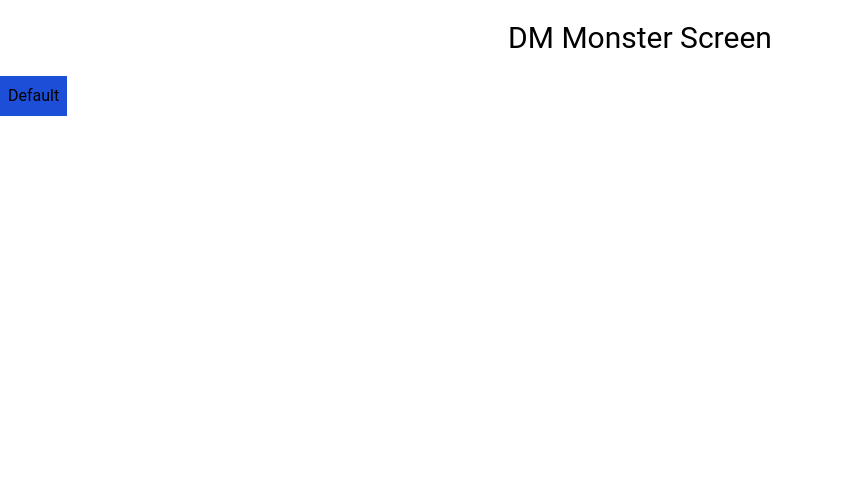
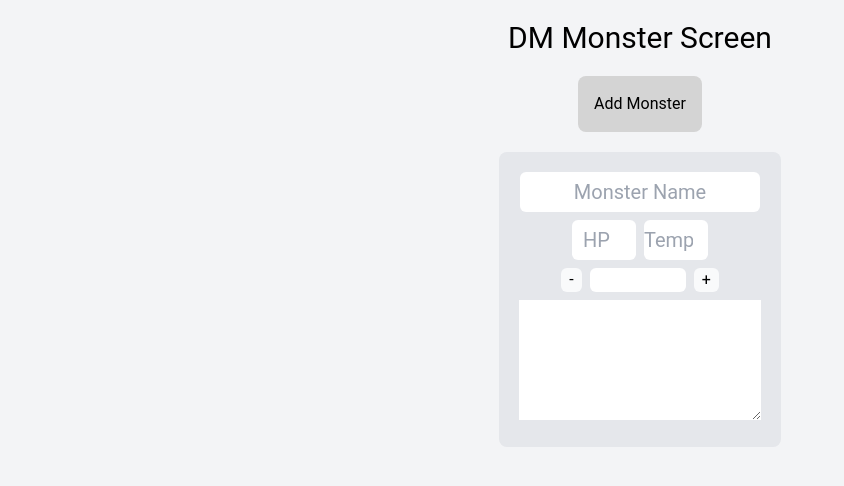
Before and after one commit to odylic/nextjs-dm-monster-screen, a Next.js app: page / in a window 1280 px wide. Shown: the top 486 px of the page, without its empty margins (0-844 px from the left). Built offline with nearby package versions, Linux system fonts and the light colour scheme.

Commit message:
feat: added basic of the monster card

```diff
--- a/pages/index.tsx
+++ b/pages/index.tsx
@@ -1,16 +1,16 @@
 import useStore from "../store/store";
+import MonsterCard from "../src/components/MonsterCard";
 
 export default function Home() {
   const color = useStore((state: any) => state.color);
   const changeColor = useStore((state: any) => state.changeColor);
   return (
-    <div>
-      <h1 className=" text-3xl text-center m-5">
-        DM Monster Screen
-      </h1>
-      <button className={`text-${color} bg-blue-700 p-2`} onClick={changeColor}>
-        <h1>Default</h1>
+    <div className="flex flex-col items-center bg-gray-100 h-screen">
+      <h1 className="text-3xl m-5">DM Monster Screen</h1>
+      <button className="rounded-lg bg-neutral-300 p-4" onClick={changeColor}>
+        Add Monster
       </button>
+      <MonsterCard />
     </div>
   );
 }
--- /dev/null
+++ b/src/components/MonsterCard.tsx
@@ -0,0 +1,36 @@
+const MonsterCard = () => {
+  return (
+    <div className="bg-gray-200 p-5 rounded-lg m-5 text-center">
+      <div>
+        <input
+          type="text"
+          className="text-center text-xl w-60 h-10 rounded-md"
+          placeholder="Monster Name"
+        />
+      </div>
+      <div className="mt-2">
+        <input
+          type="number"
+          className="w-16 h-10 text-center text-xl rounded-md mr-2"
+          min="0"
+          placeholder="HP"
+        />
+        <input
+          type="number"
+          className="text-center text-xl rounded-md w-16 h-10"
+          placeholder="Temp"
+          min="0"
+        />
+      </div>
+      <div className="m-2">
+        <button className="bg-gray-50 px-2 rounded-md">-</button>
+        <input type="number" className="mx-2 w-24 text-center rounded-md" />
+        <button className="bg-gray-50 px-2 rounded-md">+</button>
+      </div>
+
+      <textarea className="resize" id="text" cols="25" rows="5"></textarea>
+    </div>
+  );
+};
+
+export default MonsterCard;
--- a/styles/Home.module.css
+++ /dev/null
@@ -1,278 +0,0 @@
-.main {
-  display: flex;
-  flex-direction: column;
-  justify-content: space-between;
-  align-items: center;
-  padding: 6rem;
-  min-height: 100vh;
-}
-
-.description {
-  display: inherit;
-  justify-content: inherit;
-  align-items: inherit;
-  font-size: 0.85rem;
-  max-width: var(--max-width);
-  width: 100%;
-  z-index: 2;
-  font-family: var(--font-mono);
-}
-
-.description a {
-  display: flex;
-  justify-content: center;
-  align-items: center;
-  gap: 0.5rem;
-}
-
-.description p {
-  position: relative;
-  margin: 0;
-  padding: 1rem;
-  background-color: rgba(var(--callout-rgb), 0.5);
-  border: 1px solid rgba(var(--callout-border-rgb), 0.3);
-  border-radius: var(--border-radius);
-}
-
-.code {
-  font-weight: 700;
-  font-family: var(--font-mono);
-}
-
-.grid {
-  display: grid;
-  grid-template-columns: repeat(4, minmax(25%, auto));
-  width: var(--max-width);
-  max-width: 100%;
-}
-
-.card {
-  padding: 1rem 1.2rem;
-  border-radius: var(--border-radius);
-  background: rgba(var(--card-rgb), 0);
-  border: 1px solid rgba(var(--card-border-rgb), 0);
-  transition: background 200ms, border 200ms;
-}
-
-.card span {
-  display: inline-block;
-  transition: transform 200ms;
-}
-
-.card h2 {
-  font-weight: 600;
-  margin-bottom: 0.7rem;
-}
-
-.card p {
-  margin: 0;
-  opacity: 0.6;
-  font-size: 0.9rem;
-  line-height: 1.5;
-  max-width: 30ch;
-}
-
-.center {
-  display: flex;
-  justify-content: center;
-  align-items: center;
-  position: relative;
-  padding: 4rem 0;
-}
-
-.center::before {
-  background: var(--secondary-glow);
-  border-radius: 50%;
-  width: 480px;
-  height: 360px;
-  margin-left: -400px;
-}
-
-.center::after {
-  background: var(--primary-glow);
-  width: 240px;
-  height: 180px;
-  z-index: -1;
-}
-
-.center::before,
-.center::after {
-  content: '';
-  left: 50%;
-  position: absolute;
-  filter: blur(45px);
-  transform: translateZ(0);
-}
-
-.logo,
-.thirteen {
-  position: relative;
-}
-
-.thirteen {
-  display: flex;
-  justify-content: center;
-  align-items: center;
-  width: 75px;
-  height: 75px;
-  padding: 25px 10px;
-  margin-left: 16px;
-  transform: translateZ(0);
-  border-radius: var(--border-radius);
-  overflow: hidden;
-  box-shadow: 0px 2px 8px -1px #0000001a;
-}
-
-.thirteen::before,
-.thirteen::after {
-  content: '';
-  position: absolute;
-  z-index: -1;
-}
-
-/* Conic Gradient Animation */
-.thirteen::before {
-  animation: 6s rotate linear infinite;
-  width: 200%;
-  height: 200%;
-  background: var(--tile-border);
-}
-
-/* Inner Square */
-.thirteen::after {
-  inset: 0;
-  padding: 1px;
-  border-radius: var(--border-radius);
-  background: linear-gradient(
-    to bottom right,
-    rgba(var(--tile-start-rgb), 1),
-    rgba(var(--tile-end-rgb), 1)
-  );
-  background-clip: content-box;
-}
-
-/* Enable hover only on non-touch devices */
-@media (hover: hover) and (pointer: fine) {
-  .card:hover {
-    background: rgba(var(--card-rgb), 0.1);
-    border: 1px solid rgba(var(--card-border-rgb), 0.15);
-  }
-
-  .card:hover span {
-    transform: translateX(4px);
-  }
-}
-
-@media (prefers-reduced-motion) {
-  .thirteen::before {
-    animation: none;
-  }
-
-  .card:hover span {
-    transform: none;
-  }
-}
-
-/* Mobile */
-@media (max-width: 700px) {
-  .content {
-    padding: 4rem;
-  }
-
-  .grid {
-    grid-template-columns: 1fr;
-    margin-bottom: 120px;
-    max-width: 320px;
-    text-align: center;
-  }
-
-  .card {
-    padding: 1rem 2.5rem;
-  }
-
-  .card h2 {
-    margin-bottom: 0.5rem;
-  }
-
-  .center {
-    padding: 8rem 0 6rem;
-  }
-
-  .center::before {
-    transform: none;
-    height: 300px;
-  }
-
-  .description {
-    font-size: 0.8rem;
-  }
-
-  .description a {
-    padding: 1rem;
-  }
-
-  .description p,
-  .description div {
-    display: flex;
-    justify-content: center;
-    position: fixed;
-    width: 100%;
-  }
-
-  .description p {
-    align-items: center;
-    inset: 0 0 auto;
-    padding: 2rem 1rem 1.4rem;
-    border-radius: 0;
-    border: none;
-    border-bottom: 1px solid rgba(var(--callout-border-rgb), 0.25);
-    background: linear-gradient(
-      to bottom,
-      rgba(var(--background-start-rgb), 1),
-      rgba(var(--callout-rgb), 0.5)
-    );
-    background-clip: padding-box;
-    backdrop-filter: blur(24px);
-  }
-
-  .description div {
-    align-items: flex-end;
-    pointer-events: none;
-    inset: auto 0 0;
-    padding: 2rem;
-    height: 200px;
-    background: linear-gradient(
-      to bottom,
-      transparent 0%,
-      rgb(var(--background-end-rgb)) 40%
-    );
-    z-index: 1;
-  }
-}
-
-/* Tablet and Smaller Desktop */
-@media (min-width: 701px) and (max-width: 1120px) {
-  .grid {
-    grid-template-columns: repeat(2, 50%);
-  }
-}
-
-@media (prefers-color-scheme: dark) {
-  .vercelLogo {
-    filter: invert(1);
-  }
-
-  .logo,
-  .thirteen img {
-    filter: invert(1) drop-shadow(0 0 0.3rem #ffffff70);
-  }
-}
-
-@keyframes rotate {
-  from {
-    transform: rotate(360deg);
-  }
-  to {
-    transform: rotate(0deg);
-  }
-}
--- a/tailwind.config.js
+++ b/tailwind.config.js
@@ -3,7 +3,7 @@ const defaultTheme = require("tailwindcss/defaultTheme")
 module.exports = {
   content: [
     "./pages/**/*.{js,ts,jsx,tsx}",
-    "./components/**/*.{js,ts,jsx,tsx}",
+    "./src/components/**/*.{js,ts,jsx,tsx}",
   ],
   theme: {
     extend: {
```
